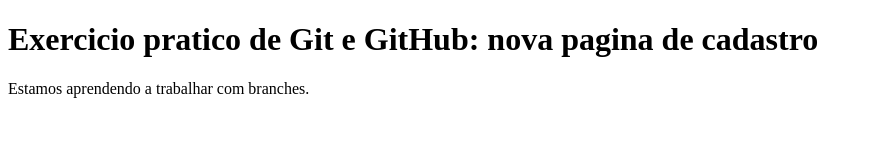
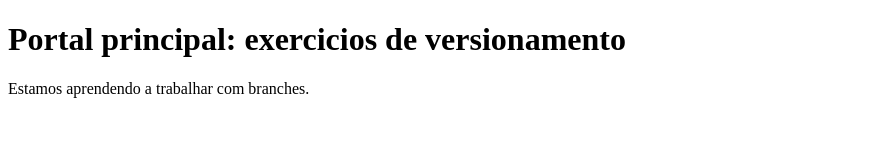
Before and after one commit to dionisilva51/conflito2, a plain HTML site: page index.html in a window 1280 px wide. Shown: the whole page, without its empty margins (0-872 px from the left). Drawn offline with Linux system fonts and the light colour scheme.

Commit message:
Atualiza titulo do portal principal

```diff
--- a/index.html
+++ b/index.html
@@ -7,7 +7,7 @@
 </head>
 <body>
 
-<h1>Exercicio pratico de Git e GitHub: nova pagina de cadastro</h1>
+    <h1>Portal principal: exercicios de versionamento</h1>
 
     <p>Estamos aprendendo a trabalhar com branches.</p>
 </body>
```
